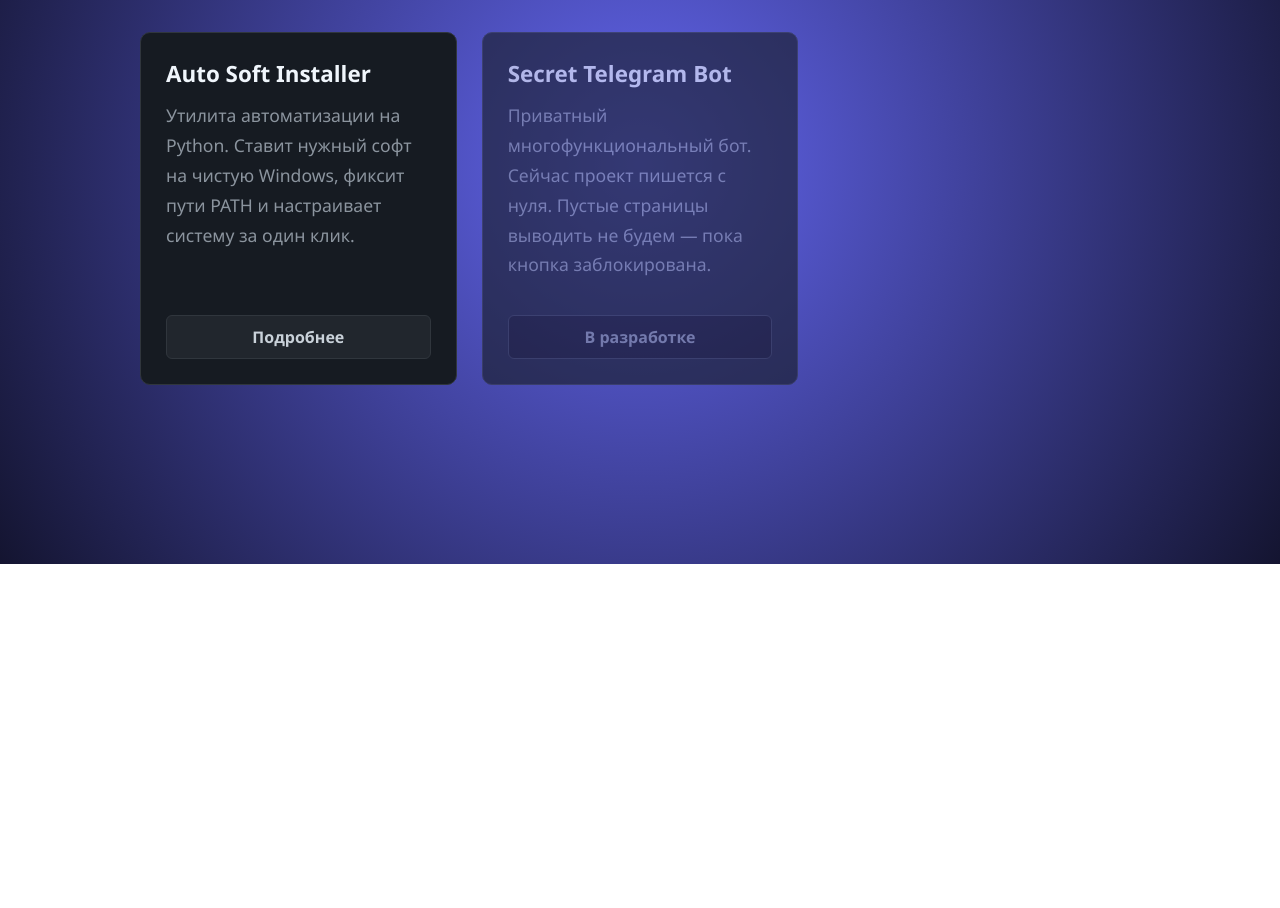
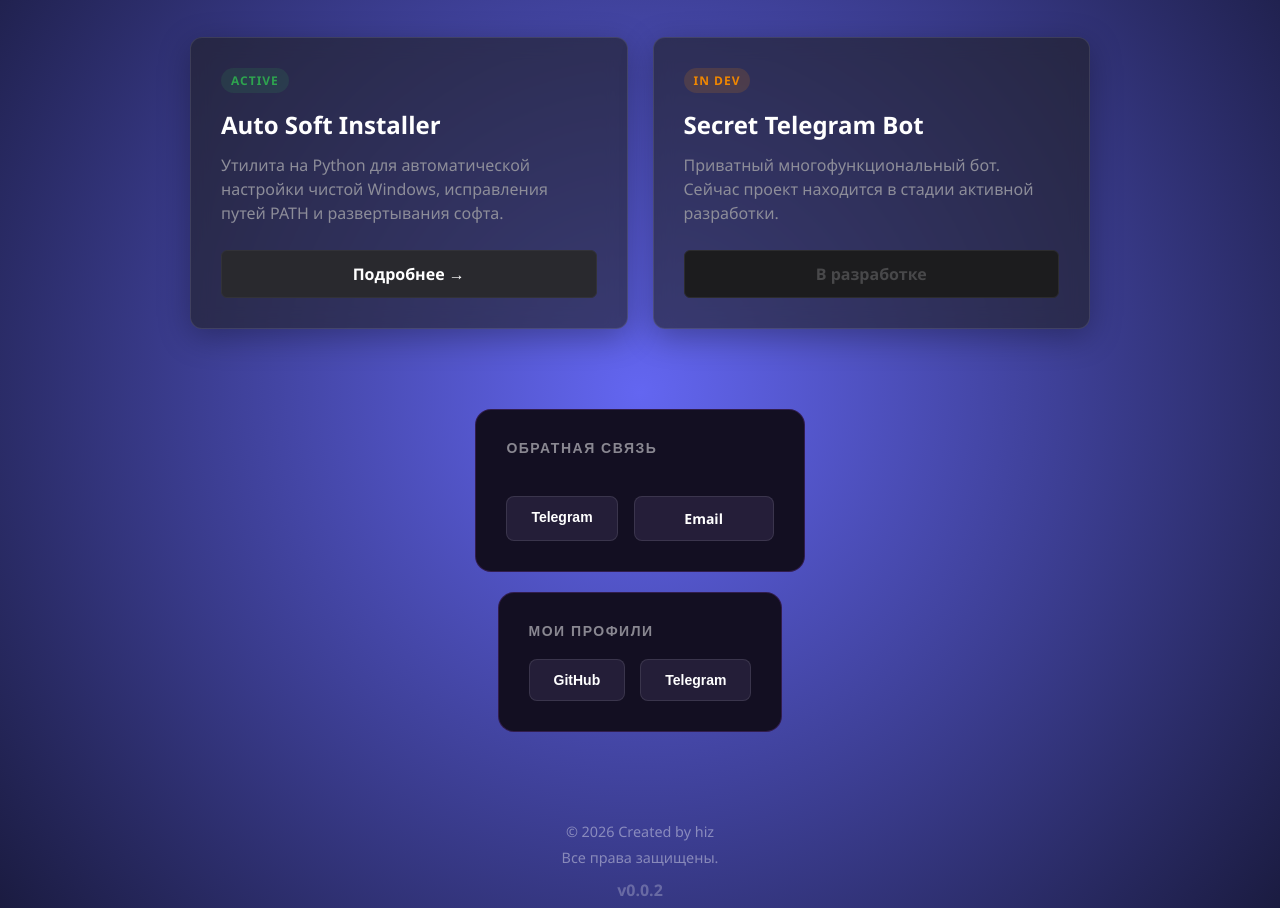
Before and after one commit to Hizikc/hiz.log, a website built with Vite: page projects.html in a window 1280 px wide. Shown: the part 236-1144 px from the top of the page. Before the commit the page ends 800 px from the top, so only its background shows below. Built offline with nearby package versions, Linux system fonts and the light colour scheme.

Commit message:
Добавил блок связи и подвал

```diff
--- /dev/null
+++ b/blocks/feedback.html
@@ -0,0 +1,33 @@
+<div class="contacts-grid">
+
+    <!-- Карточка 1: Обратная связь -->
+    <div class="contacts-group">
+        <h3>Обратная связь</h3>
+        <div class="feedback-links">
+            <div class="feedback-buttons">
+            <a href="https://t.me/hizsquad" class="telegram" target="_blank">Telegram</a>
+
+            <!-- ДОБАВИЛИ ПОЧТУ (Она встанет рядом с Телегой) -->
+                <button class="btn-link" onclick="openChangelog('modal-email')">Email</button>
+
+
+            <!-- <a href="404.html" class="telegram" target="_blank">Telegram</a> -->
+
+            </div>
+        </div>
+    </div>
+
+    <!-- Карточка 2: Профили -->
+    <div class="contacts-group" id="feedback">
+        <h3>Мои профили</h3>
+        <div class="feedback-links">
+            <a href="https://github.com/hizsquad" target="_blank">GitHub</a>
+
+            <a href="https://t.me/hizsquad911" class="telegram" target="_blank">Telegram</a>
+
+
+
+            <!-- ДОБАВИЛИ ДИСКОРД (Он встанет рядом с Гитхабом) -->
+            <!-- <a href="404.html" class="discord" target="_blank">Discord</a> -->
+        </div>
+    </div>
--- /dev/null
+++ b/blocks/footer.html
@@ -0,0 +1,5 @@
+<footer class="footer-block">
+    <p>© 2026 Created by hiz</p>
+    <p>Все права защищены.</p>
+    <span class="version">v0.0.2</span>
+</footer>
--- /dev/null
+++ b/css/feedback.css
@@ -0,0 +1,101 @@
+/* Главный контейнер для карточек */
+.contacts-grid {
+    display: flex !important;
+    flex-direction: column !important; /* Включает режим столбца */
+    align-items: center !important;    /* Центрирует карточки по ширине */
+    gap: 20px !important;              /* Расстояние между карточками по вертикали */
+    margin-top: 40px !important;
+    margin-bottom: 40px !important;
+    width: 100% !important;
+}
+
+
+/* Сами карточки (делаем их как карточки проектов) */
+.contacts-group {
+    background: #130f22 !important; /* Темный фон карточки */
+    padding: 30px !important;
+    border-radius: 16px !important;
+    border: 1px solid rgba(168, 85, 247, 0.2) !important; /* Фиолетовая рамка */
+    min-width: 280px !important;
+    flex: 1 !important;
+    max-width: 400px !important;
+    box-sizing: border-box !important;
+    text-align: left !important; /* Текст внутри карточки прижат влево */
+}
+
+/* Заголовки внутри карточек */
+.contacts-group h3 {
+    font-size: 14px !important;
+    color: rgba(255, 255, 255, 0.5) !important;
+    margin-top: 0 !important;
+    margin-bottom: 20px !important;
+    text-transform: uppercase !important;
+    letter-spacing: 1.5px !important;
+    font-family: sans-serif !important;
+}
+
+/* Контейнер, который держит кнопки строго в один ряд внутри карточки */
+.feedback-links {
+    display: flex !important;
+    gap: 15px !important;
+    justify-content: flex-start !important; /* Кнопки прижаты к левому краю */
+    flex-wrap: wrap !important;
+}
+
+/* Общие стили для ВСЕХ кнопок в блоке */
+.feedback-links a {
+    display: inline-block !important;
+    padding: 12px 24px !important;
+    background-color: #241e38 !important; /* Стандартный темный фон */
+    color: #ffffff !important;
+    text-decoration: none !important;
+    font-weight: 600 !important;
+    border-radius: 8px !important;
+    transition: all 0.3s ease !important;
+    border: 1px solid rgba(255, 255, 255, 0.1) !important;
+    font-family: sans-serif !important;
+    font-size: 14px !important;
+
+}
+
+/* Эффект при наведении на обычные кнопки (Почта, GitHub, Discord) */
+.feedback-links a:hover {
+    background-color: #2e2647 !important;
+    transform: translateY(-2px) !important;
+    border-color: rgba(255, 255, 255, 0.2) !important;
+}
+/* Выстраиваем кнопки ровно по центру в один ряд */
+.feedback-buttons {
+    display: flex;
+    justify-content: center; /* Центруем по горизонтали */
+    gap: 16px;               /* Расстояние между кнопками */
+    margin-top: 20px;
+    width: 100%;
+}
+
+/* Принудительно делаем кнопки одинаковыми */
+.btn-link {
+    display: inline-block;
+    background:  #251e39;
+    color: #ffffff;
+    border: 1px solid rgba(255, 255, 255, 0.1);
+    padding: 12px 24px;
+    border-radius: 8px;
+    font-size: 14px;
+    font-weight: 600;
+    text-decoration: none;
+    text-align: center;
+
+    /* ЖЕСТКО ЗАДАЕМ ОДИНАКОВУЮ ШИРИНУ ОБОИМ КНОПКАМ */
+    width: 140px;
+    box-sizing: border-box;
+
+    cursor: pointer;
+    transition: all 0.2s ease;
+}
+
+.btn-link:hover {
+    background-color: #2e2647 !important;
+    transform: translateY(-2px) !important;
+    border-color: rgba(255, 255, 255, 0.2) !important;
+}
--- /dev/null
+++ b/css/footer.css
@@ -0,0 +1,22 @@
+/* Стили для подвала сайта (footer) */
+footer, .footer-block {
+    text-align: center;
+    margin-top: 50px;
+    padding: 20px 0;
+    width: 100%;
+}
+
+footer p, .footer-block p {
+    font-size: 0.9rem;
+    color: rgba(255, 255, 255, 0.4); /* Полупрозрачный белый, чтобы не отвлекал */
+    margin-bottom: 6px;
+    line-height: 1.4;
+}
+
+/* Версия сайта (v0.4.0) */
+footer .version, .footer-block .version {
+    display: inline-block;
+    font-weight: 600;
+    color: rgba(255, 255, 255, 0.25);
+    margin-top: 5px;
+}
--- /dev/null
+++ b/css/projects.css
@@ -0,0 +1,110 @@
+/* Шапка страницы проектов */
+.projects-header {
+    text-align: center;
+    margin-bottom: 40px;
+    max-width: 600px;
+}
+
+.btn-back {
+    display: inline-block;
+    color: rgba(255, 255, 255, 0.6);
+    text-decoration: none;
+    margin-bottom: 15px;
+    font-size: 0.95rem;
+    transition: color 0.2s;
+}
+
+.btn-back:hover {
+    color: #fff;
+}
+
+/* Сетка карточек */
+.projects-grid {
+    display: grid;
+    grid-template-columns: repeat(auto-fill, minmax(320px, 1fr));
+    gap: 25px;
+    max-width: 900px;
+    width: 100%;
+    margin-bottom: 40px;
+}
+
+/* Сама карточка (Темное стекло) */
+.project-card {
+    background: rgba(32, 32, 36, 0.6);
+    backdrop-filter: blur(10px);
+    border: 1px solid rgba(255, 255, 255, 0.1);
+    border-radius: 12px;
+    padding: 30px;
+    display: flex;
+    flex-direction: column;
+    justify-content: space-between;
+    box-shadow: 0 8px 32px rgba(0, 0, 0, 0.3);
+    transition: transform 0.2s ease, border-color 0.2s ease;
+}
+
+.project-card:hover {
+    transform: translateY(-5px);
+    border-color: rgba(255, 255, 255, 0.25);
+}
+
+.project-card h3 {
+    font-size: 1.5rem;
+    color: #fff;
+    margin-bottom: 12px;
+}
+
+.project-card p {
+    font-size: 1rem;
+    color: #8d8d99;
+    line-height: 1.5;
+    margin-bottom: 25px;
+}
+
+/* Статусы (Плашки сверху карточки) */
+.card-status {
+    display: inline-block;
+    padding: 4px 10px;
+    border-radius: 20px;
+    font-size: 0.75rem;
+    font-weight: bold;
+    text-transform: uppercase;
+    letter-spacing: 1px;
+    margin-bottom: 15px;
+}
+
+.status-active {
+    background: rgba(46, 164, 79, 0.15);
+    color: #2ea44f;
+}
+
+.status-dev {
+    background: rgba(240, 135, 0, 0.15);
+    color: #f08700;
+}
+
+/* Кнопка внутри карточки */
+.btn-project {
+    display: block;
+    text-align: center;
+    background: #29292e;
+    color: #fff;
+    border: 1px solid #323238;
+    padding: 12px;
+    border-radius: 6px;
+    text-decoration: none;
+    font-weight: 600;
+    transition: all 0.2s ease;
+}
+
+.btn-project:hover:not(.btn-disabled) {
+    background: #2ea44f; /* Зеленый ховер как на главной */
+    border-color: #2ea44f;
+}
+
+/* Отключение кнопки для незавершенных проектов */
+.btn-disabled {
+    background: #1c1c1e;
+    color: #48484a;
+    border-color: #2c2c2e;
+    cursor: not-allowed;
+}
--- a/css/style.css
+++ b/css/style.css
@@ -1,3 +1,9 @@
+@import 'feedback.css';
+@import 'footer.css';
+@import 'projects.css';
+
+
+
 /* Базовые сбросы */
 * {
     margin: 0;
--- a/projects.html
+++ b/projects.html
@@ -1,36 +1,48 @@
 <!DOCTYPE html>
-<html lang="ru">
+<html lang="en">
 <head>
     <meta charset="UTF-8">
     <meta name="viewport" content="width=device-width, initial-scale=1.0">
-    <title>Мои Проекты</title>
+    <title>hiz.log | Projects</title>
     <link rel="stylesheet" href="css/style.css">
 </head>
 <body>
-    <div style="width: 100%; max-width: 1000px;">
-        <a href="index.html" class="btn-back">← На главную</a>
-        <h1>Каталог разработок</h1>
-        <p>Выберите проект для детального ознакомления:</p>
+    <!-- Верхний блок с кнопкой назад и заголовком -->
+    <div class="projects-header">
+        <a href="/" class="btn-back">← На главную</a>
+        <h1>Мои проекты</h1>
+        <p>Здесь собраны актуальные версии софта и приватных скриптов.</p>
     </div>
 
-    <div class="grid">
-        <!-- Карточка Авто-установщика софта -->
-        <div class="card">
-            <div>
+    <!-- Сетка с карточками проектов -->
+    <div class="projects-grid">
+
+        <!-- Карточка 1 (Твой рабочий софт) -->
+        <div class="project-card">
+            <div class="card-content">
+                <div class="card-status status-active">Active</div>
                 <h3>Auto Soft Installer</h3>
-                <p>Утилита автоматизации на Python. Ставит нужный софт на чистую Windows, фиксит пути PATH и настраивает систему за один клик.</p>
+                <p>Утилита на Python для автоматической настройки чистой Windows, исправления путей PATH и развертывания софта.</p>
             </div>
-            <a href="pages/auto-installer/index.html" class="btn" style="text-align: center; margin-top: 15px;">Подробнее</a>
+            <!-- Ссылка ведет в папку проекта, как ты и хотел -->
+            <a href="/pages/sfc/index.html" class="btn-project">Подробнее →</a>
         </div>
 
-        <!-- Карточка проекта, которого еще нет (Заглушка) -->
-        <div class="card" style="opacity: 0.6;">
-            <div>
+        <!-- Карточка 2 (Заглушка для будущего проекта) -->
+        <div class="project-card">
+            <div class="card-content">
+                <div class="card-status status-dev">In Dev</div>
                 <h3>Secret Telegram Bot</h3>
-                <p>Приватный многофункциональный бот. Сейчас проект пишется с нуля. Пустые страницы выводить не будем — пока кнопка заблокирована.</p>
+                <p>Приватный многофункциональный бот. Сейчас проект находится в стадии активной разработки.</p>
             </div>
-            <a href="#" class="btn" style="text-align: center; margin-top: 15px; background: #0d0e11; color: #8b949e; cursor: not-allowed; pointer-events: none;">В разработке</a>
+            <!-- Делаем кнопку неактивной, пока проект пишется -->
+            <a href="#" class="btn-project btn-disabled">В разработке</a>
         </div>
+
     </div>
+
+    <!-- Подключаем твои готовые блоки через плагин инжекта -->
+    <load src="/blocks/feedback.html" />
+    <load src="/blocks/footer.html" />
 </body>
 </html>
```
Also changed, not shown: index.html (+7 -1 lines).
